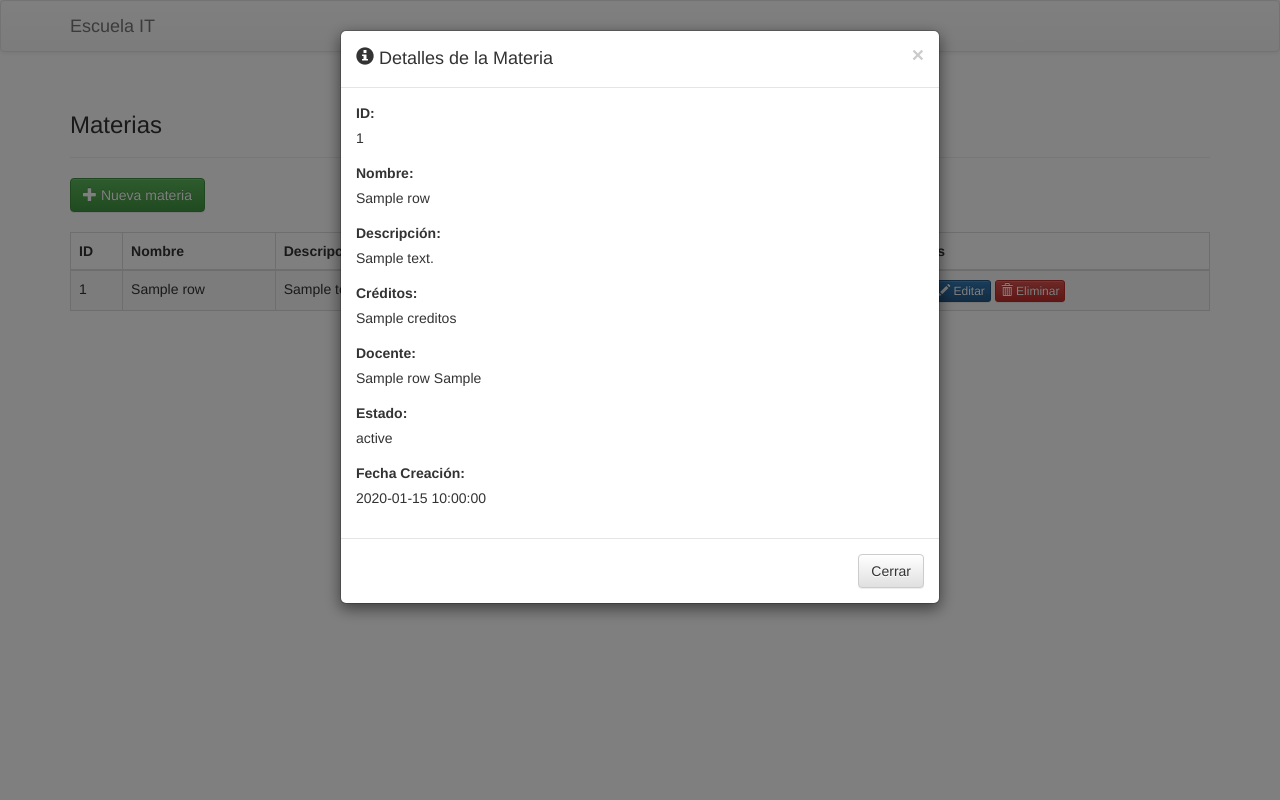
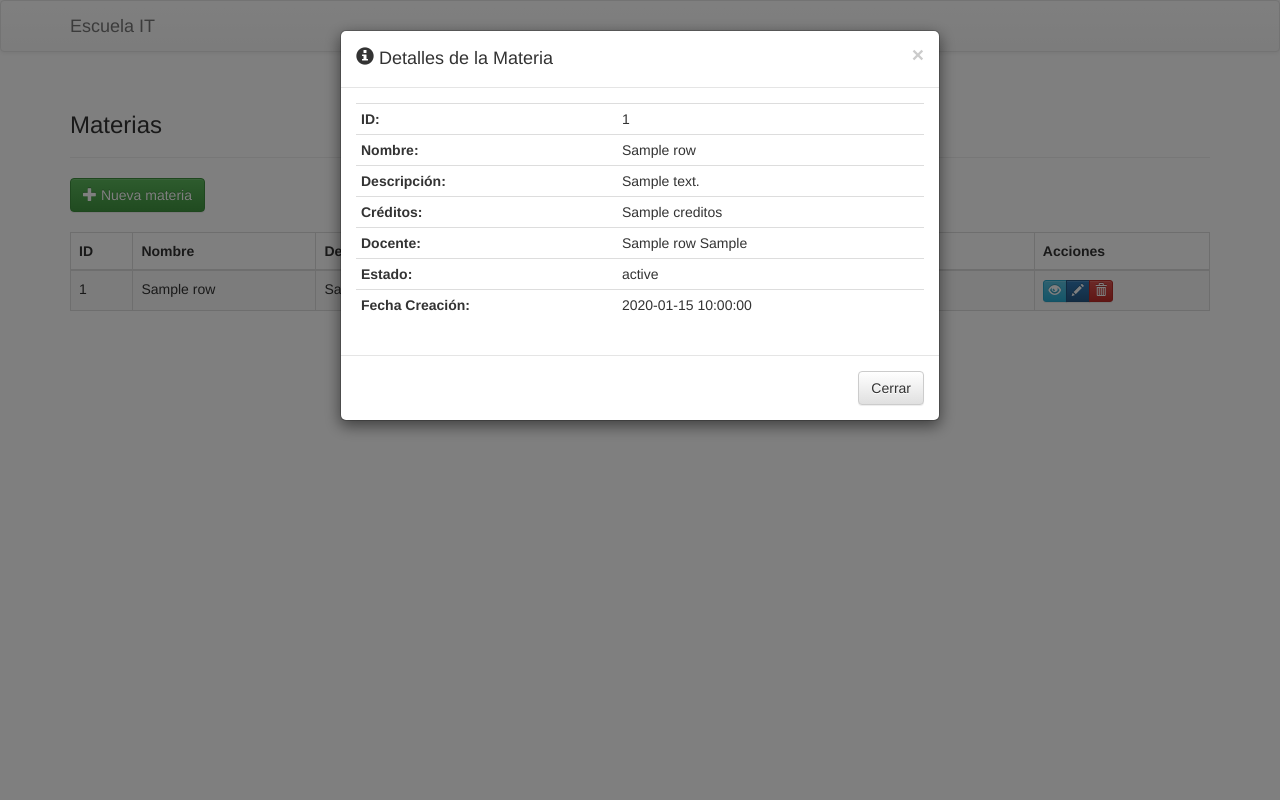
Before and after one commit to danielvgz/POT2312_LAB-escuela, a PHP site: template views/materias/index.php in a window 1280 px wide, after a click on "Ver detalles". Run offline with PHP 8.4, Linux system fonts and the light colour scheme; the template is opened without the code that fills it: most values are stand-ins (such as "Sample title", 1, 10 or a date in 2020); some libraries are stand-ins or nearby versions.

Commit message:
refactor: Hacer vista de materias completamente responsiva

```diff
--- a/views/materias/index.php
+++ b/views/materias/index.php
@@ -1,7 +1,12 @@
 <div class="page-header"><h3>Materias</h3></div>
+<div class="row">
+    <div class="col-xs-12">
         <a class="btn btn-success" href="index.php?controller=materias&action=form"><span class="glyphicon glyphicon-plus"></span> Nueva materia</a>
-<br><br>
-<table class="table table-bordered table-striped">
+    </div>
+</div>
+<br>
+<div class="table-responsive">
+    <table class="table table-bordered table-striped table-hover">
         <thead><tr><th>ID</th><th>Nombre</th><th>Descripción</th><th>Créditos</th><th>Docente</th><th>Acciones</th></tr></thead>
         <tbody>
         <?php foreach ($rows as $r): ?>
@@ -12,20 +17,23 @@
                 <td><?php echo htmlspecialchars($r['creditos']); ?></td>
                 <td><?php echo htmlspecialchars(($r['docente_nombre'] ?? '') . ' ' . ($r['docente_apellido'] ?? '')); ?></td>
                 <td>
-                <button class="btn btn-info btn-xs" data-toggle="modal" data-target="#viewModal" onclick="viewRecord(<?php echo (int) $r['id']; ?>, '<?php echo htmlspecialchars($r['nombre']); ?>', '<?php echo htmlspecialchars($r['descripcion']); ?>', '<?php echo htmlspecialchars($r['creditos']); ?>', '<?php echo htmlspecialchars(($r['docente_nombre'] ?? '') . ' ' . ($r['docente_apellido'] ?? '')); ?>', '<?php echo htmlspecialchars($r['estado'] ?? 'Activo'); ?>', '<?php echo htmlspecialchars($r['fecha_creacion'] ?? ''); ?>')">
-                    <span class="glyphicon glyphicon-eye-open"></span> Ver
+                    <div class="btn-group btn-group-xs" role="group">
+                        <button class="btn btn-info" data-toggle="modal" data-target="#viewModal" onclick="viewRecord(<?php echo (int) $r['id']; ?>, '<?php echo htmlspecialchars($r['nombre']); ?>', '<?php echo htmlspecialchars($r['descripcion']); ?>', '<?php echo htmlspecialchars($r['creditos']); ?>', '<?php echo htmlspecialchars(($r['docente_nombre'] ?? '') . ' ' . ($r['docente_apellido'] ?? '')); ?>', '<?php echo htmlspecialchars($r['estado'] ?? 'Activo'); ?>', '<?php echo htmlspecialchars($r['fecha_creacion'] ?? ''); ?>')" title="Ver detalles">
+                            <span class="glyphicon glyphicon-eye-open"></span>
                         </button>
-                <a class="btn btn-primary btn-xs" href="index.php?controller=materias&action=form&id=<?php echo (int) $r['id']; ?>">
-                    <span class="glyphicon glyphicon-pencil"></span> Editar
+                        <a class="btn btn-primary" href="index.php?controller=materias&action=form&id=<?php echo (int) $r['id']; ?>" title="Editar">
+                            <span class="glyphicon glyphicon-pencil"></span>
                         </a>
-                <a class="btn btn-danger btn-xs" href="index.php?controller=materias&action=delete&id=<?php echo (int) $r['id']; ?>" onclick="return confirm('¿Eliminar registro?');">
-                    <span class="glyphicon glyphicon-trash"></span> Eliminar
+                        <a class="btn btn-danger" href="index.php?controller=materias&action=delete&id=<?php echo (int) $r['id']; ?>" onclick="return confirm('¿Eliminar registro?');" title="Eliminar">
+                            <span class="glyphicon glyphicon-trash"></span>
                         </a>
+                    </div>
                 </td>
             </tr>
         <?php endforeach; ?>
         </tbody>
     </table>
+</div>
 <?php if (!empty($pages) && $pages > 1): ?>
     <nav>
         <ul class="pagination">
@@ -48,33 +56,37 @@
                 <h4 class="modal-title"><span class="glyphicon glyphicon-info-sign"></span> Detalles de la Materia</h4>
             </div>
             <div class="modal-body">
-                <div class="form-group">
-                    <label><strong>ID:</strong></label>
-                    <p id="viewId"></p>
-                </div>
-                <div class="form-group">
-                    <label><strong>Nombre:</strong></label>
-                    <p id="viewNombre"></p>
-                </div>
-                <div class="form-group">
-                    <label><strong>Descripción:</strong></label>
-                    <p id="viewDescripcion"></p>
-                </div>
-                <div class="form-group">
-                    <label><strong>Créditos:</strong></label>
-                    <p id="viewCreditos"></p>
-                </div>
-                <div class="form-group">
-                    <label><strong>Docente:</strong></label>
-                    <p id="viewDocente"></p>
-                </div>
-                <div class="form-group">
-                    <label><strong>Estado:</strong></label>
-                    <p id="viewEstado"></p>
-                </div>
-                <div class="form-group">
-                    <label><strong>Fecha Creación:</strong></label>
-                    <p id="viewFechaCreacion"></p>
+                <div class="table-responsive">
+                    <table class="table table-condensed">
+                        <tr>
+                            <td><strong>ID:</strong></td>
+                            <td id="viewId"></td>
+                        </tr>
+                        <tr>
+                            <td><strong>Nombre:</strong></td>
+                            <td id="viewNombre"></td>
+                        </tr>
+                        <tr>
+                            <td><strong>Descripción:</strong></td>
+                            <td id="viewDescripcion"></td>
+                        </tr>
+                        <tr>
+                            <td><strong>Créditos:</strong></td>
+                            <td id="viewCreditos"></td>
+                        </tr>
+                        <tr>
+                            <td><strong>Docente:</strong></td>
+                            <td id="viewDocente"></td>
+                        </tr>
+                        <tr>
+                            <td><strong>Estado:</strong></td>
+                            <td id="viewEstado"></td>
+                        </tr>
+                        <tr>
+                            <td><strong>Fecha Creación:</strong></td>
+                            <td id="viewFechaCreacion"></td>
+                        </tr>
+                    </table>
                 </div>
             </div>
             <div class="modal-footer">
```
Lines whose indentation alone changed are shown as unchanged.
